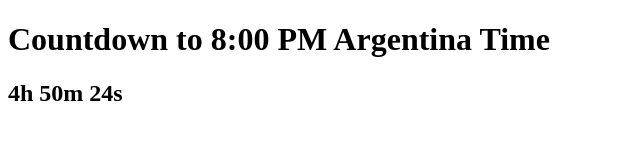
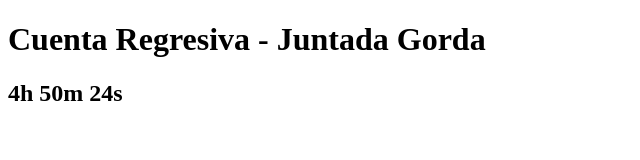
Before and after one commit to balentheen/countdown, a plain HTML site: page index.html in a window 1280 px wide. Shown: the whole page, without its empty margins (0-640 px from the left). Drawn offline with Linux system fonts and the light colour scheme.

Commit message:
Update index.html

```diff
--- a/index.html
+++ b/index.html
@@ -5,7 +5,7 @@
   <title>Cuenta Regresiva - Juntada Gorda</title>
 </head>
 <body>
-  <h1>Countdown to 8:00 PM Argentina Time</h1>
+  <h1>Cuenta Regresiva - Juntada Gorda</h1>
   <h2 id="countdown"></h2>
 
   <script>
```
